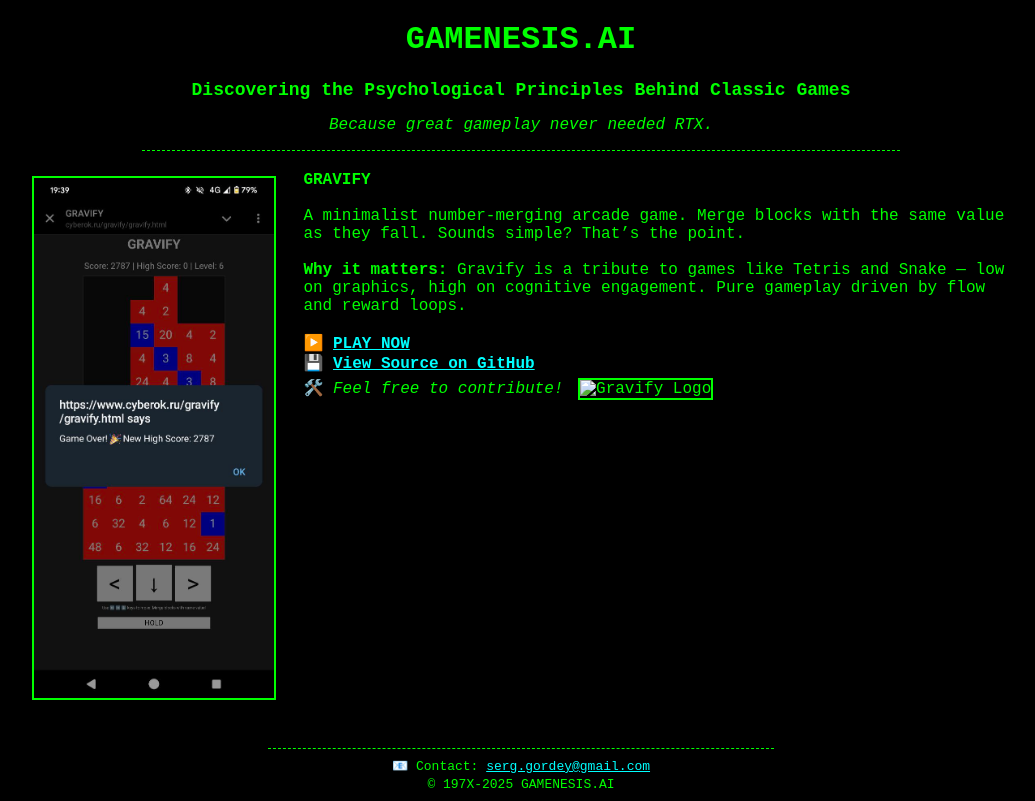
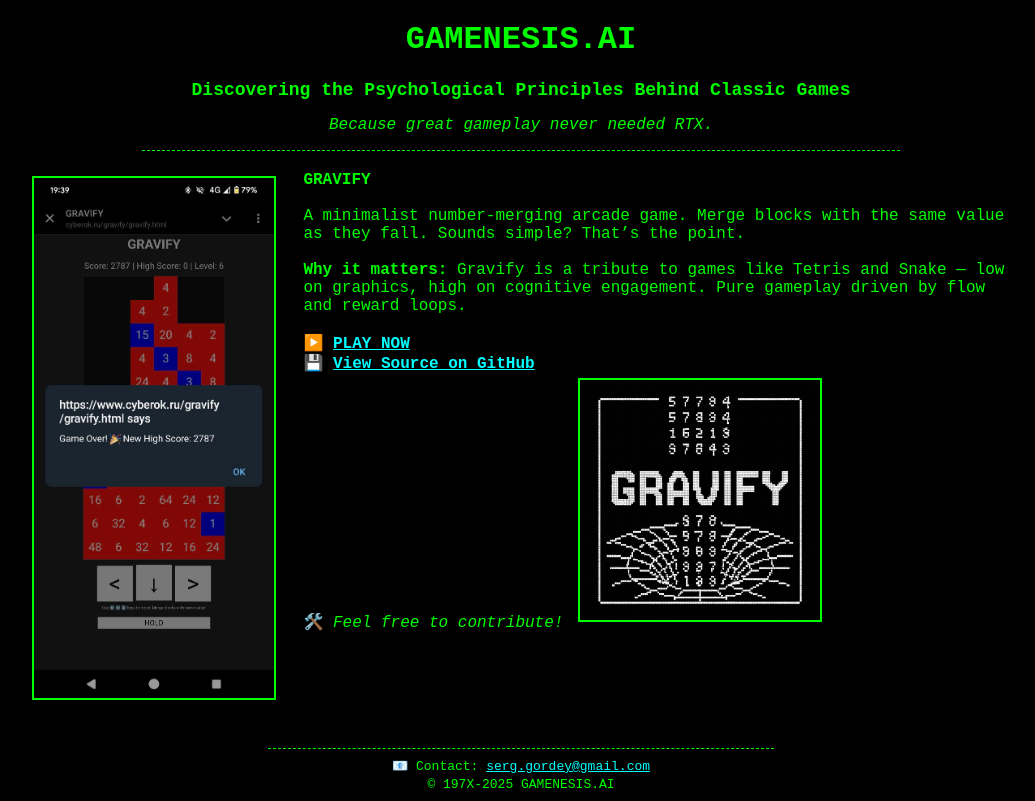
Before and after one commit to scadastrangelove/gamenesis, a plain HTML site: page index.html in a window 1280 px wide. Shown: the whole page, without its empty margins (119-1154 px from the left). Drawn offline with Linux system fonts and the light colour scheme.

Commit message:
Update index.html

```diff
--- a/index.html
+++ b/index.html
@@ -54,7 +54,7 @@
       ▶️ <a href="https://scadastrangelove.github.io/gravify/gravify/gravify.html" target="_blank"><b>PLAY NOW</b></a><br>
       💾 <a href="https://github.com/scadastrangelove/gravify/" target="_blank"><b>View Source on GitHub</b></a><br>
       🛠️ <i>Feel free to contribute!</i>
-      <img src="gravify-1.png" width="240" alt="Gravify Logo"><br>
+      <img src="gravify-1.jpg" width="240" alt="Gravify Logo"><br>
 
     </td>
   </tr>
```
